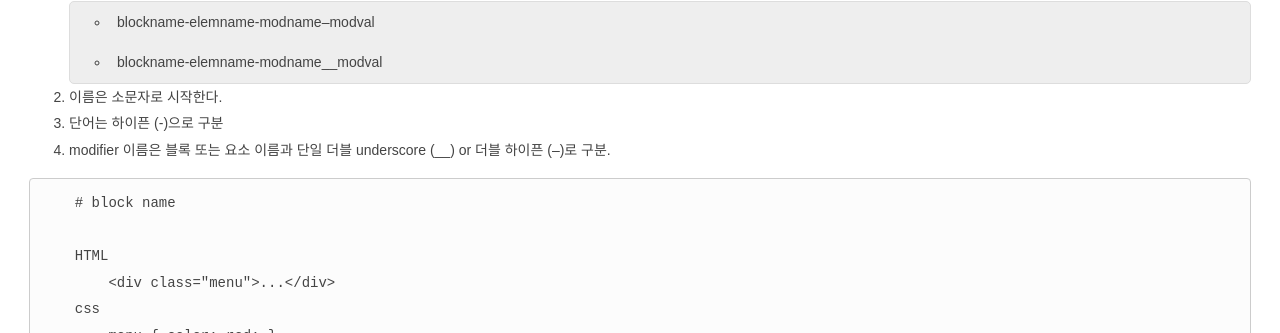
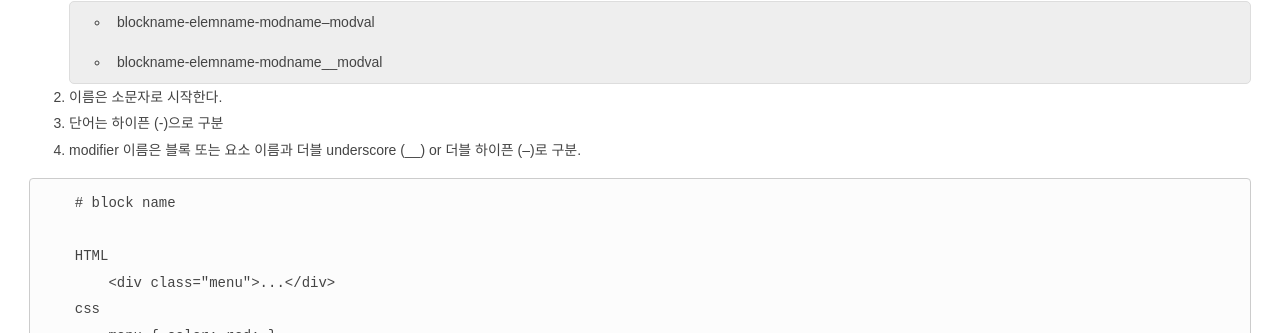
Before and after one commit to joohee-lee/joohee-lee.github.io, a Jekyll site: the page built from _posts/2017-11-21-issue_11.md, in a window 1280 px wide and 900 px high. Shown: the part 134-467 px from the top of the window. Built offline with Jekyll 4.4.1, drawn with Linux system fonts in a browser that asks for light colours.

Commit message:
내용 수정

```diff
--- a/_posts/2017-11-21-issue_11.md
+++ b/_posts/2017-11-21-issue_11.md
@@ -15,7 +15,7 @@ categories:
 - blockname-elemname-modname__modval
 2. 이름은 소문자로 시작한다.
 3. 단어는 하이픈 (-)으로 구분
-4. modifier 이름은 블록 또는 요소 이름과 단일 더블 underscore (__) or 더블 하이픈 (--)로 구분.
+4. modifier 이름은 블록 또는 요소 이름과 더블 underscore (__) or 더블 하이픈 (--)로 구분.
 
 ~~~
     # block name
```
